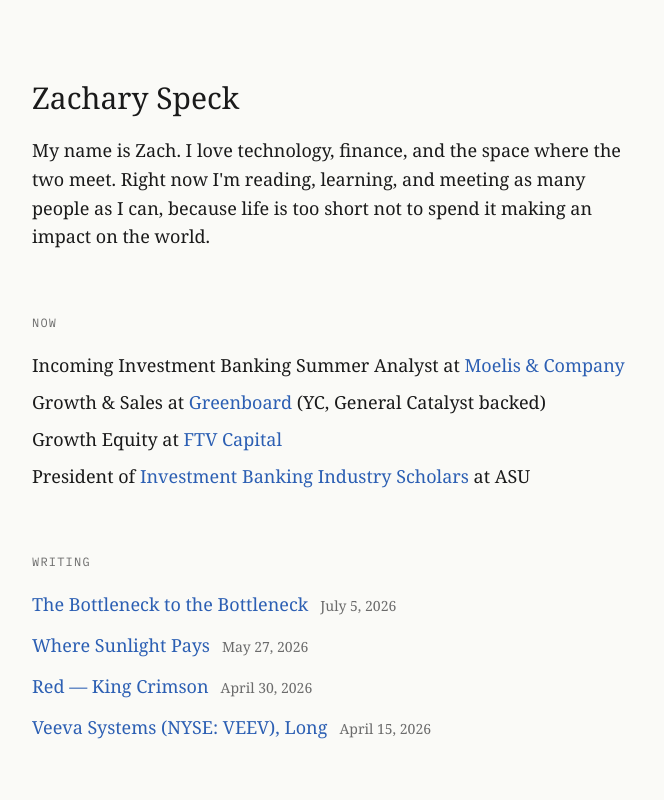
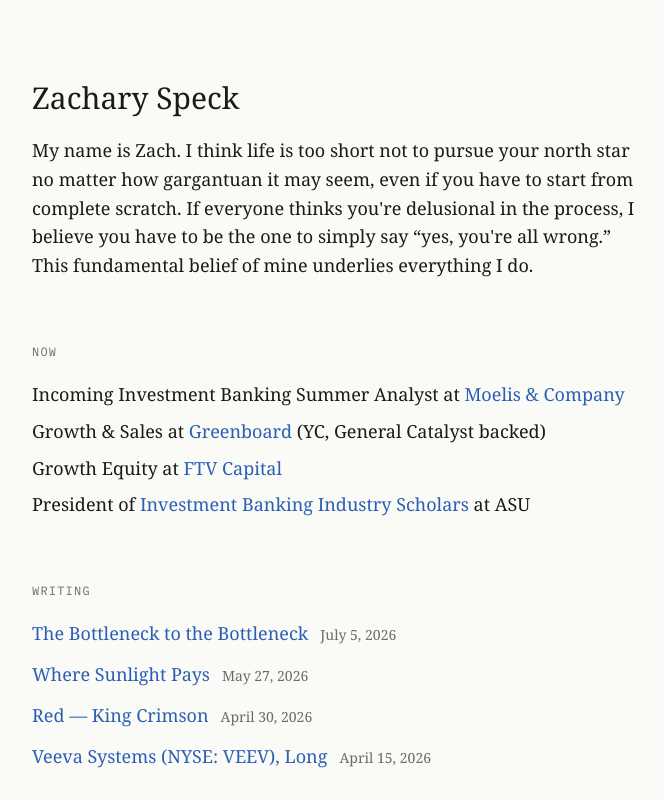
Before and after one commit to zacharyspeck/My-Website, a Next.js app: page / in a window 1280 px wide. Shown: the top 800 px of the page, without its empty margins (302-966 px from the left). Built offline with nearby package versions, Linux system fonts and the light colour scheme.

Commit message:
Update bio
Co-Authored-By: Claude Fable 5 <noreply@anthropic.com>

```diff
--- a/app/page.tsx
+++ b/app/page.tsx
@@ -74,7 +74,7 @@ export default function Home() {
       <section>
         <h1 className="font-serif text-3xl font-normal mb-5 text-fg">Zachary Speck</h1>
         <p>
-          My name is Zach. I love technology, finance, and the space where the two meet. Right now I&apos;m reading, learning, and meeting as many people as I can, because life is too short not to spend it making an impact on the world.
+          My name is Zach. I think life is too short not to pursue your north star no matter how gargantuan it may seem, even if you have to start from complete scratch. If everyone thinks you&apos;re delusional in the process, I believe you have to be the one to simply say &ldquo;yes, you&apos;re all wrong.&rdquo; This fundamental belief of mine underlies everything I do.
         </p>
       </section>
 
```
